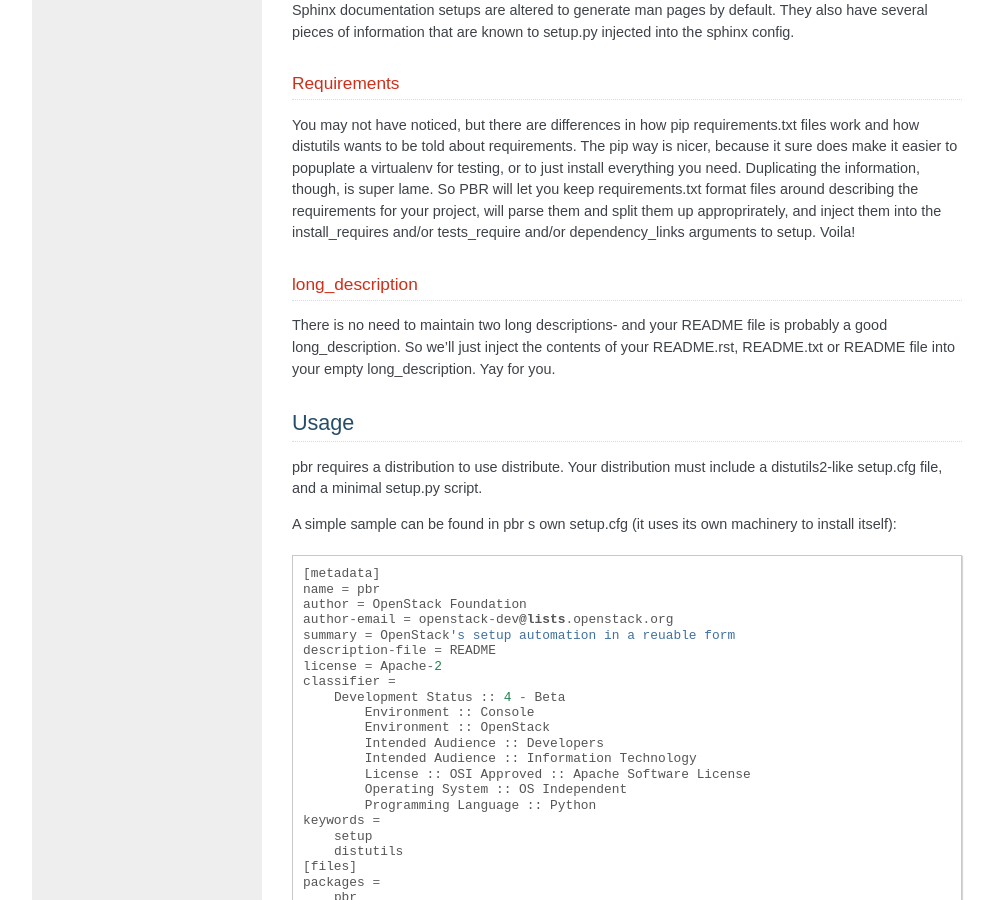
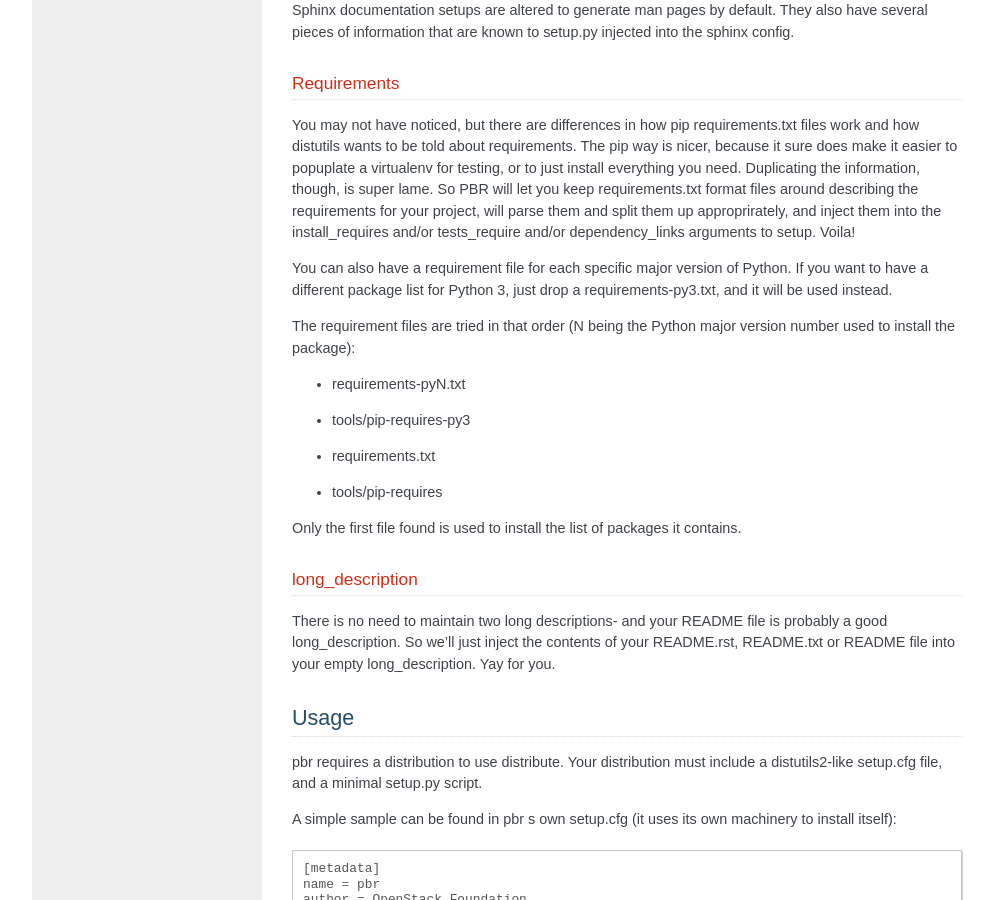
Before and after one commit to openstack/pbr, a Sphinx documentation site: the page built from doc/source/index.rst, in a window 1280 px wide and 900 px high, scrolled down 1060 px. Shown: the whole window, without its empty margins (128-1122 px from the left). Built offline with Sphinx 7.4.7, drawn with Linux system fonts in a browser that asks for light colours.

Commit message:
package: read a specific Python version requirement file
This change makes pbr reads a specific requirement file tight to the
major Python version that is used. So you can add a file such as
requirements-py3.txt to have a specific requirement file for Python 3,
or requirements-py2.txt to have a specific requirement file for
Python 2.

Change-Id: I4b548e9830586f11b82539d334dd5cf4b0445a36

```diff
--- a/doc/source/index.rst
+++ b/doc/source/index.rst
@@ -66,6 +66,21 @@
 your project, will parse them and split them up approprirately, and inject
 them into the install_requires and/or tests_require and/or dependency_links
 arguments to setup. Voila!
+
+You can also have a requirement file for each specific major version of
+Python. If you want to have a different package list for Python 3, just drop
+a requirements-py3.txt, and it will be used instead.
+
+The requirement files are tried in that order (N being the Python major
+version number used to install the package):
+
+* requirements-pyN.txt
+* tools/pip-requires-py3
+* requirements.txt
+* tools/pip-requires
+
+Only the first file found is used to install the list of packages it
+contains.
 
 long_description
 ----------------
```
Also changed, not shown: 2 other files.
